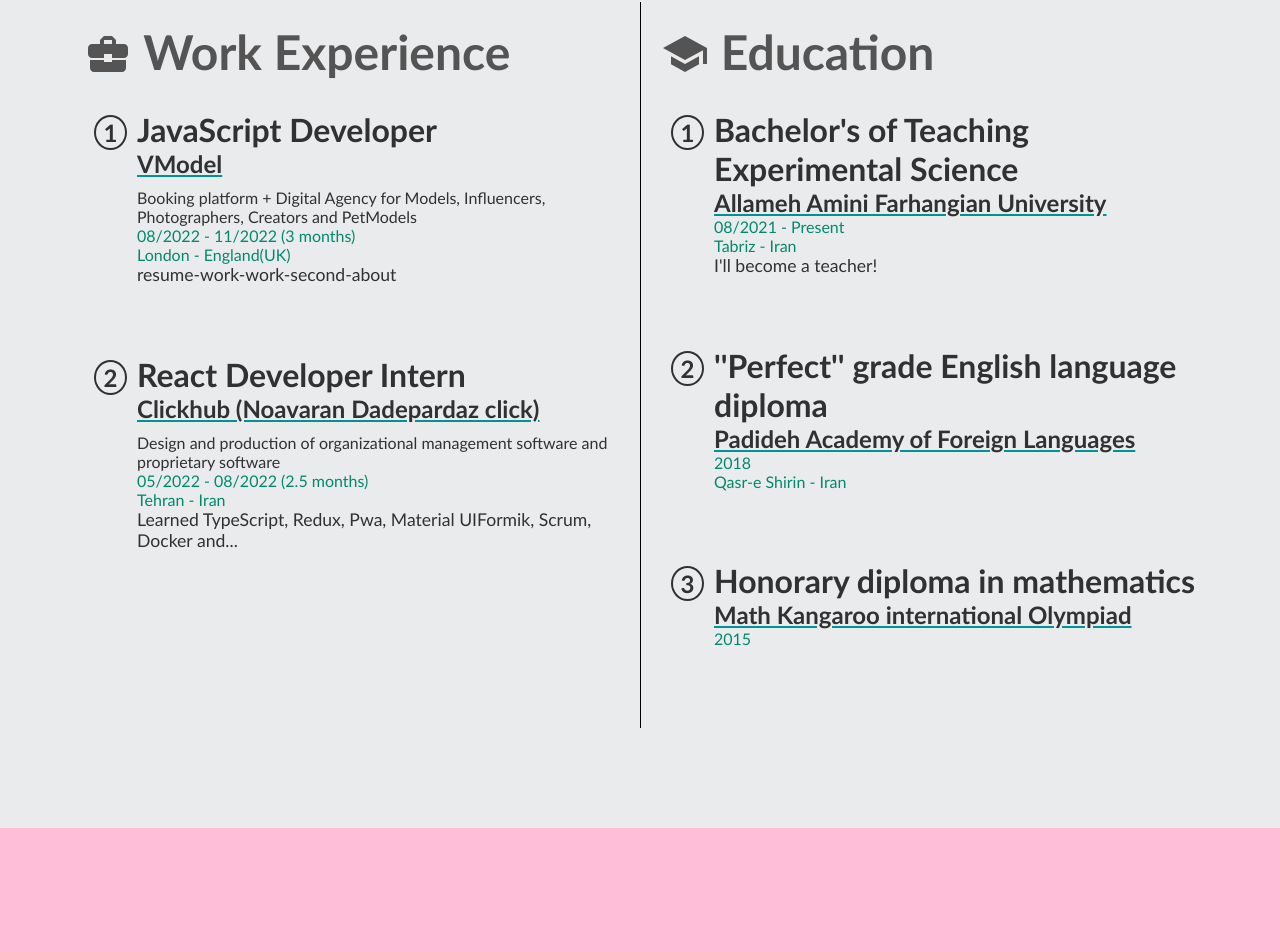
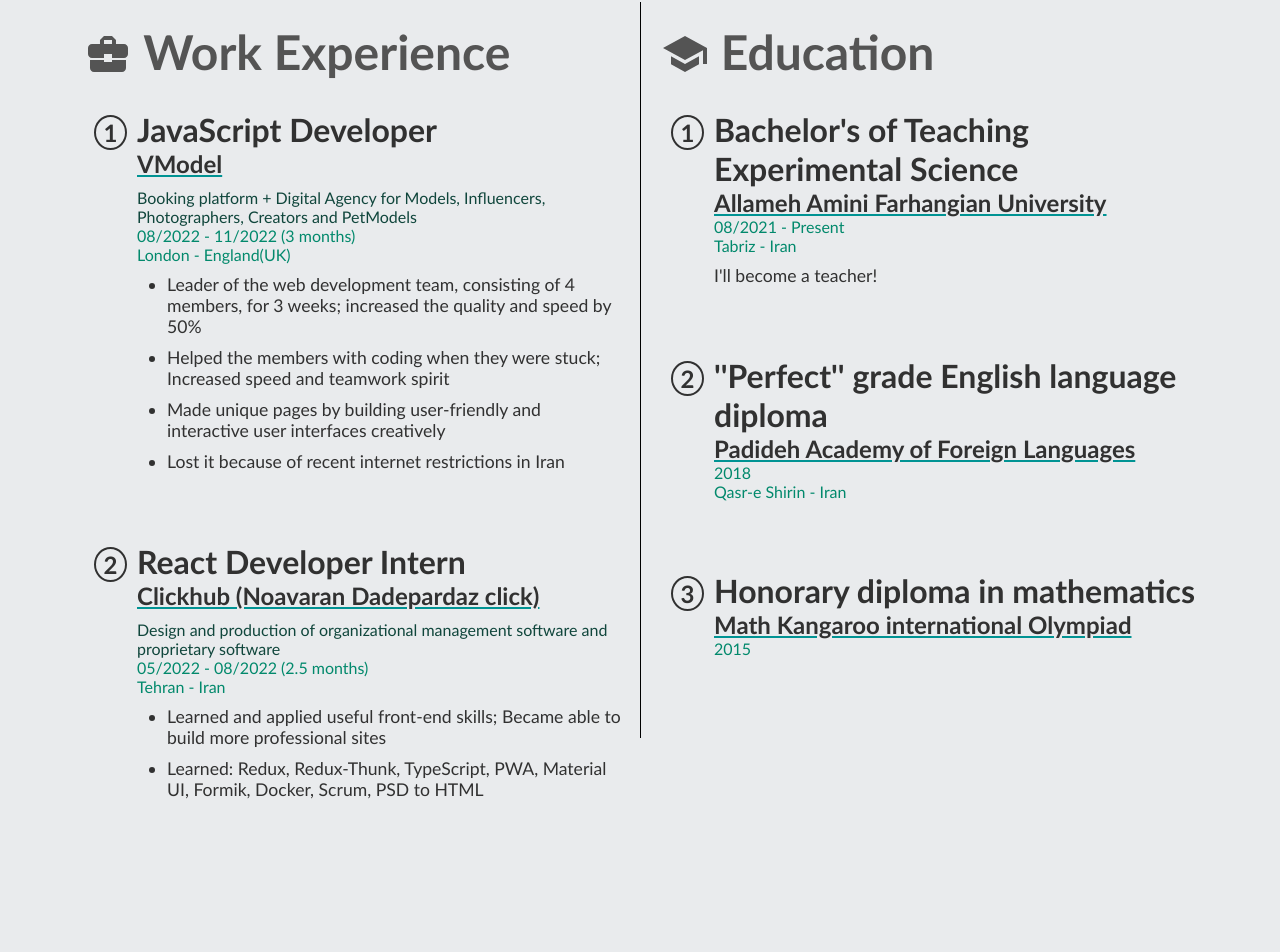
Before and after one commit to sina-olfati/sina-olfati-site, a React (Create React App) app: page /resume in a window 1280 px wide. Shown: the part 2095-3047 px from the top of the page. Built offline with nearby package versions, Linux system fonts and the light colour scheme; a web font is replaced by a local one.

Commit message:
Resume: Skills: updated work experience

```diff
--- a/public/assets/locales/en/translation.json
+++ b/public/assets/locales/en/translation.json
@@ -38,18 +38,18 @@
     "resume-work-work-second-place-describe": "Booking platform + Digital Agency for Models, Influencers, Photographers, Creators and PetModels",
     "resume-work-work-second-time": "08/2022 - 11/2022 (3 months)",
     "resume-work-work-second-workplace": "London - England(UK)",
-
-    "resume-work-work-second-about1": "My first foreign job. It's a giant leap for me. This is a volunteer job.",
-    "resume-work-work-second-about2": "My first foreign job. It's a giant leap for me. This is a volunteer job.",
-    "resume-work-work-second-abou3": "My first foreign job. It's a giant leap for me. This is a volunteer job.",
-    "resume-work-work-second-abou4": "My first foreign job. It's a giant leap for me. This is a volunteer job.",
+    "resume-work-work-second-about1": "Leader of the web development team, consisting of 4 members, for 3 weeks; increased the quality and speed by 50%",
+    "resume-work-work-second-about2": "Helped the members with coding when they were stuck; Increased speed and teamwork spirit",
+    "resume-work-work-second-about3": "Made unique pages by building user-friendly and interactive user interfaces creatively",
+    "resume-work-work-second-about4": "Lost it because of recent internet restrictions in Iran",
 
     "resume-work-work-first-title": "React Developer Intern",
     "resume-work-work-first-place": "Clickhub (Noavaran Dadepardaz click)",
     "resume-work-work-first-place-describe": "Design and production of organizational management software and proprietary software",
     "resume-work-work-first-time": "05/2022 - 08/2022 (2.5 months)",
     "resume-work-work-first-workplace": "Tehran - Iran",
-    "resume-work-work-first-about": "Learned TypeScript, Redux, Pwa, Material UIFormik, Scrum, Docker and...",
+    "resume-work-work-first-about1": "Learned and applied useful front-end skills; Became able to build more professional sites ",
+    "resume-work-work-first-about2": "Learned: Redux, Redux-Thunk, TypeScript, PWA, Material UI, Formik, Docker, Scrum, PSD to HTML",
 
     "resume-work-edu-education": " Education",
     "resume-work-edu-one-title": "Bachelor's of Teaching Experimental Science",
--- a/src/components/resume/Work.css
+++ b/src/components/resume/Work.css
@@ -101,7 +101,9 @@
 }
 
 .work-work-one h5 {
-    color: rgb(49, 49, 49);
+    /* color: rgb(49, 49, 49); */
+    color: rgb(16, 70, 60);
+
     font-size: 1rem;
     font-weight: 400;
     margin: 10px 0 0 0;
@@ -114,11 +116,30 @@
     margin: 0;
 }
 
+.work-work-one ul {
+    margin: 10px 0 0 0;
+    position: relative;
+    width: 95%;
+}
+.work-work-one ul:lang(en) {
+    left: 30px;
+}
+.work-work-one ul:lang(fa) {
+    right: 30px;
+}
+
+.work-work-one li {
+    color: rgb(49, 49, 49);
+    font-size: 1.1rem;
+    font-weight: 400;
+    margin-top: 10px;
+}
+
 .work-work-one p {
     color: rgb(49, 49, 49);
     font-size: 1.1rem;
     font-weight: 400;
-    margin: 0;
+    margin-top: 10px;
 }
 
 .border {
@@ -166,6 +187,9 @@
     .work-work-one h6 {
         font-size: 0.8rem;
     }
+    .work-work-one li {
+        font-size: 1rem;
+    }
     .work-work-one p {
         font-size: 1rem;
     }
--- a/src/components/resume/Work.tsx
+++ b/src/components/resume/Work.tsx
@@ -40,7 +40,12 @@ const Work = () => {
                 <a href='https://vmodel.app/'><h3>{t("resume-work-work-second-place")}</h3></a>
                 <h5>{t("resume-work-work-second-place-describe")}</h5>
                 <h6>{t("resume-work-work-second-time")} <br /> {t("resume-work-work-second-workplace")}</h6>
-              <p>{t("resume-work-work-second-about")}</p>
+                <ul>
+                  <li>{t("resume-work-work-second-about1")}</li>
+                  <li>{t("resume-work-work-second-about2")}</li>
+                  <li>{t("resume-work-work-second-about3")}</li>
+                  <li>{t("resume-work-work-second-about4")}</li>
+                </ul>
               </div>
             </div>
 
@@ -51,7 +56,10 @@ const Work = () => {
                 <a href='https://clickhub.ir'><h3>{t("resume-work-work-first-place")}</h3></a>
                 <h5>{t("resume-work-work-first-place-describe")}</h5>
                 <h6>{t("resume-work-work-first-time")} <br /> {t("resume-work-work-first-workplace")}</h6>
-              <p>{t("resume-work-work-first-about")}</p>
+                <ul>
+                  <li>{t("resume-work-work-first-about1")}</li>
+                  <li>{t("resume-work-work-first-about2")}</li>
+                </ul>
               </div>
             </div>
 
```
Also changed, not shown: public/assets/locales/fa/translation.json (+6 -2 lines). Lines whose indentation alone changed are shown as unchanged.
